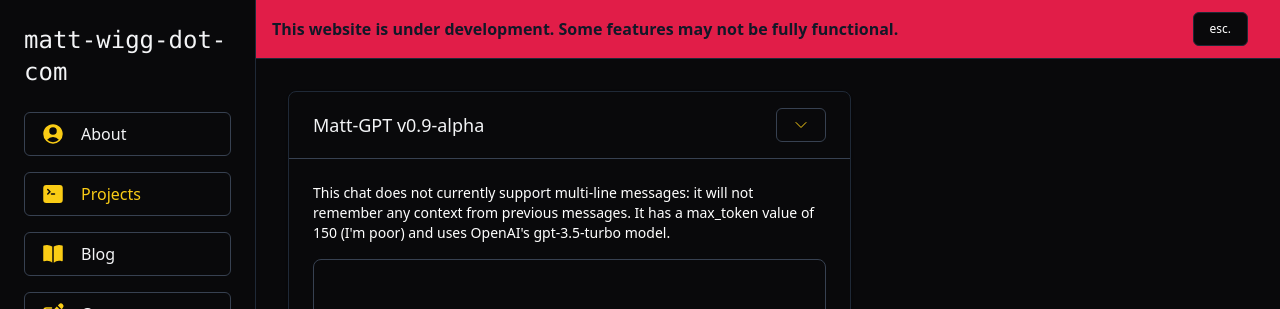
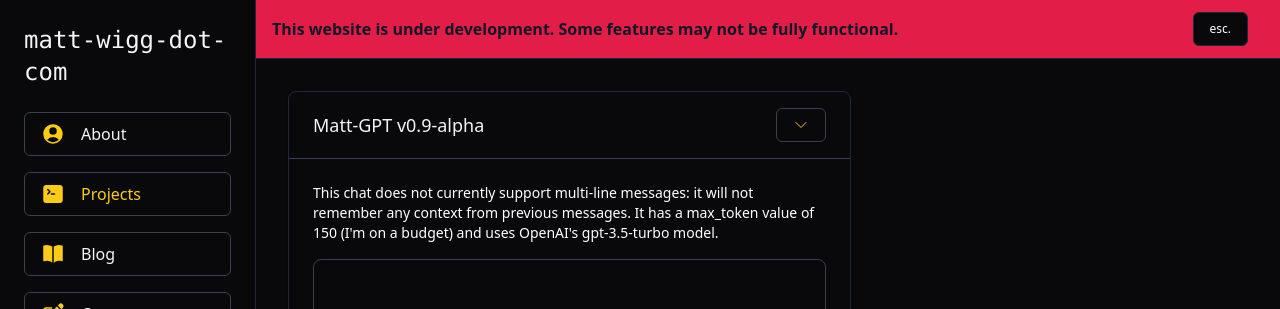
Before and after one commit to matt-wigg/matt-wigg-dot-com, a Next.js app: page /projects in a window 1280 px wide. Shown: the top 309 px of the page. Built offline with nearby package versions, Linux system fonts and the light colour scheme.

Commit message:
better title language

```diff
--- a/src/components/ChatForm.tsx
+++ b/src/components/ChatForm.tsx
@@ -85,8 +85,8 @@ const ChatForm = ({ show }: { show: boolean }) => {
             <p className='pb-4'>
               This chat does not currently support multi-line messages: it will
               not remember any context from previous messages. It has a
-              max_token value of 150 (I&apos;m poor) and uses OpenAI&apos;s
-              gpt-3.5-turbo model.
+              max_token value of 150 (I&apos;m on a budget) and uses
+              OpenAI&apos;s gpt-3.5-turbo model.
             </p>
             <div className='overflow-y-auto h-96 mb-4 border border-gray-700 rounded-lg p-4 bg-white dark:bg-zinc-950 dark:text-gray-300'>
               {messages.map((message, index) => (
```
